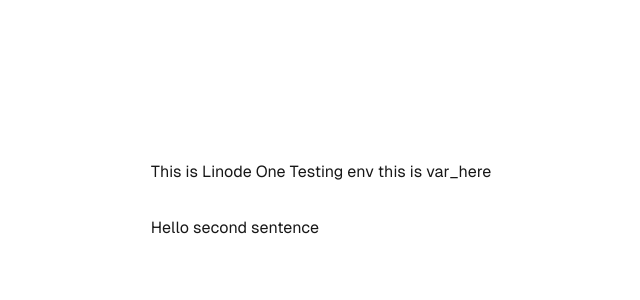
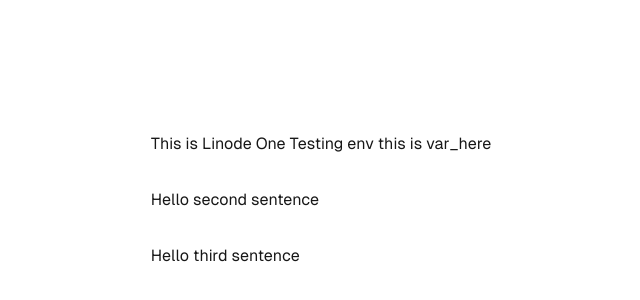
Before and after one commit to robertrahardja/next_linode_one, a Next.js app: page / in a window 1280 px wide. Shown: the part 200-500 px from the top of the page, without its empty margins (319-959 px from the left). Built offline with nearby package versions, Linux system fonts and the light colour scheme.

Commit message:
test third sentence

```diff
--- a/src/app/page.tsx
+++ b/src/app/page.tsx
@@ -8,6 +8,7 @@
       <main className="flex flex-col gap-8 row-start-2 items-center sm:items-start">
         This is Linode One Testing env this is {data}
         <section>Hello second sentence</section>
+        <section>Hello third sentence</section>
       </main>
     </div>
   );
```
